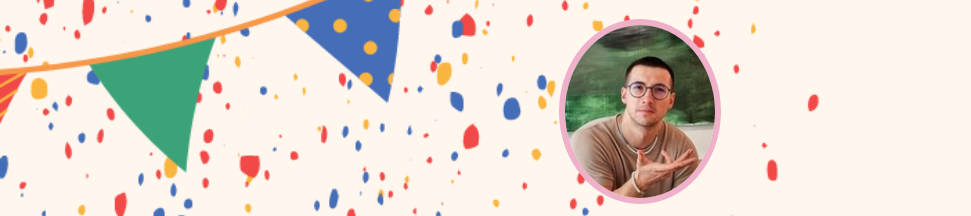
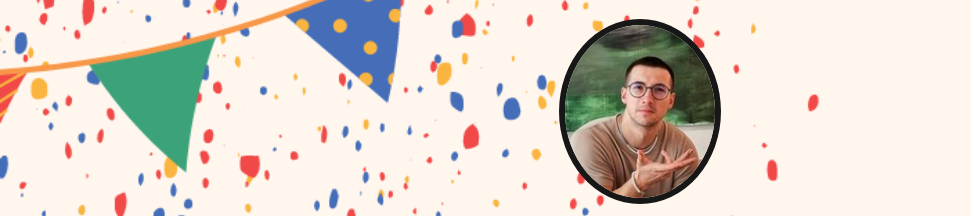
Before and after one commit to CostinX/birthday-card, a website built with Vite: page index.html in a window 1280 px wide. Shown: the part 70-286 px from the top of the page, without its empty margins (0-971 px from the left). Built offline with nearby package versions, Linux system fonts and the light colour scheme; a web font is replaced by a local one.

Commit message:
Update styles.css

```diff
--- a/styles.css
+++ b/styles.css
@@ -13,7 +13,7 @@ h1, h2, h3, h4, p {
 #bff-img {
     width: 150px;
     border-radius: 50%;
-    border: 6px solid #EFB0C9;
+    border: 6px solid #161716;
     margin-bottom: 10px;
 }
 
```
